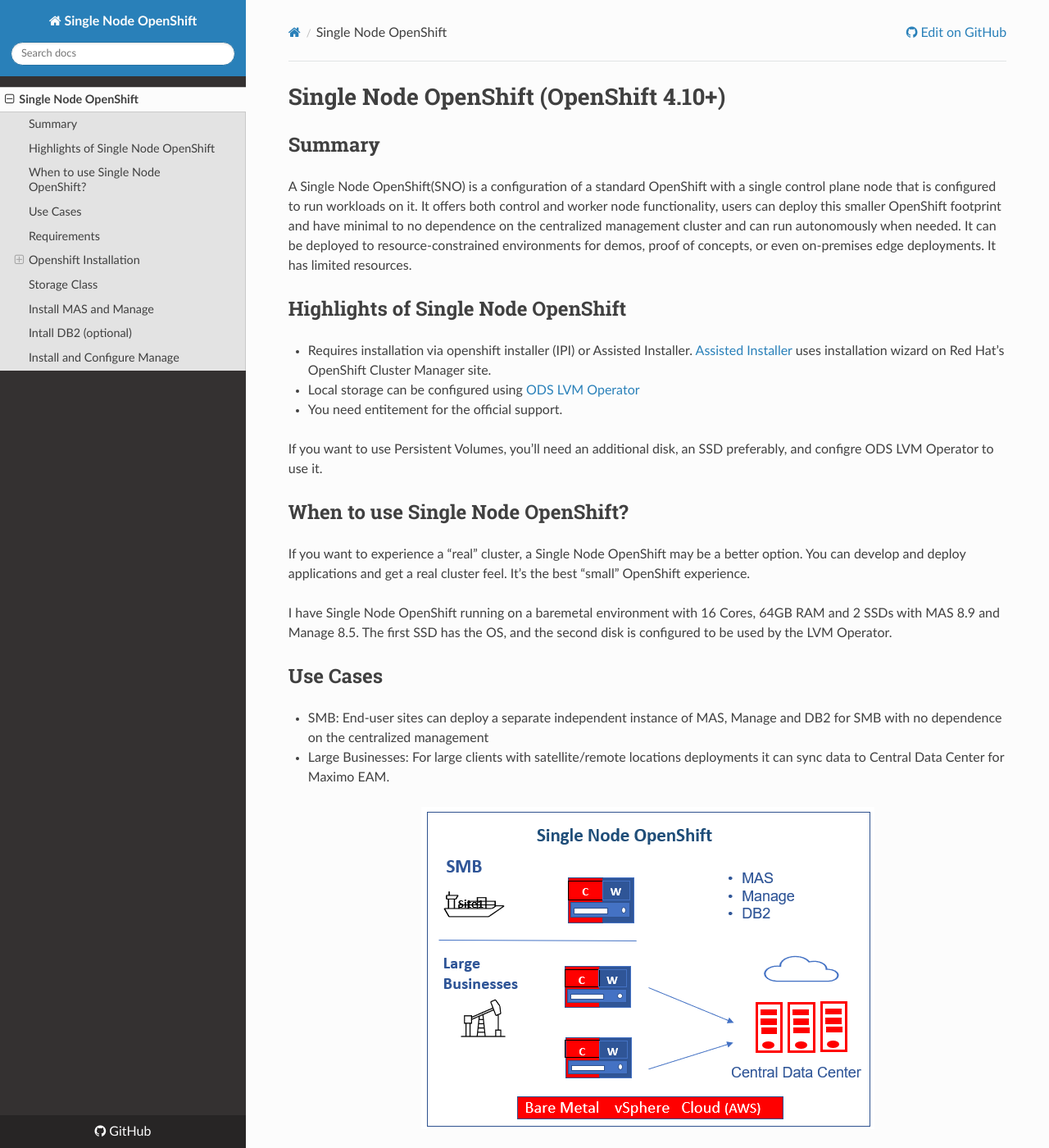
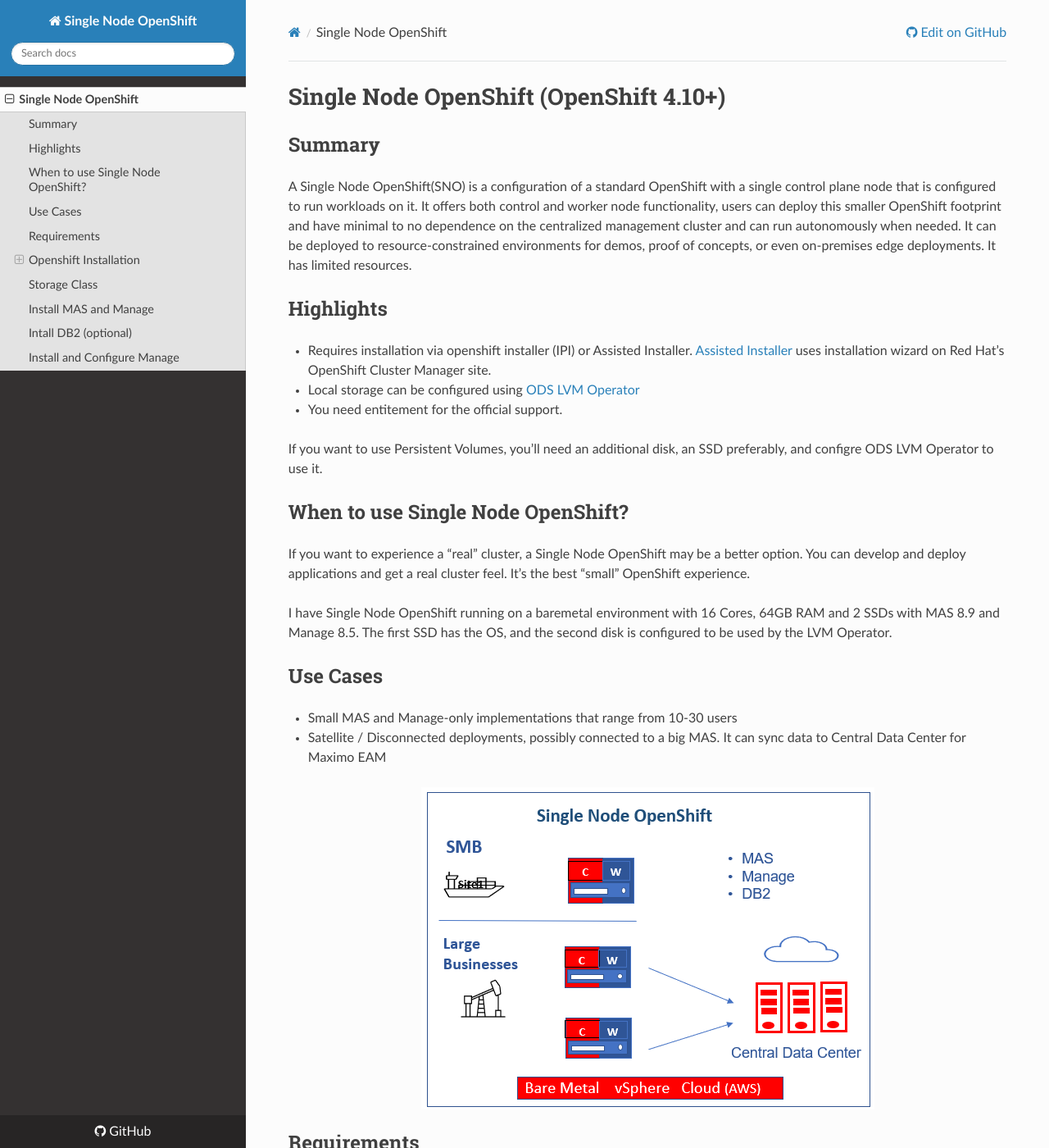
Before and after one commit to ibm-mas-manage/sno, an MkDocs documentation site: the page built from docs/index.md, in a window 1280 px wide and 1400 px high. Shown: the whole window at 82% size. Built offline with MkDocs 1.6.1, drawn with Linux system fonts in a browser that asks for light colours; nearby versions of some CDN libraries.

Commit message:
Update index.md

```diff
--- a/docs/index.md
+++ b/docs/index.md
@@ -4,7 +4,7 @@
 A Single Node OpenShift(SNO) is a configuration of a standard OpenShift with a single control plane node that is configured to run workloads on it. It offers both control and worker node functionality, users can deploy this smaller OpenShift footprint and have minimal to no dependence on the centralized management cluster and can run autonomously when needed. It can be deployed to resource-constrained environments for demos,
  proof of concepts, or even on-premises edge deployments. It has limited resources.
 
-## Highlights of Single Node OpenShift
+## Highlights
 - Requires installation via openshift installer (IPI) or Assisted Installer. [Assisted Installer](https://docs.openshift.com/container-platform/4.10/installing/installing_sno/install-sno-installing-sno.html) uses installation wizard on Red Hat’s OpenShift Cluster Manager site.
 - Local storage can be configured using [ODS LVM Operator](https://github.com/red-hat-storage/lvm-operator)
 - You need entitement for the official support.
@@ -18,8 +18,8 @@
 I have Single Node OpenShift running on a baremetal environment with 16 Cores, 64GB RAM and 2 SSDs with MAS 8.9 and Manage 8.5. The first SSD has the OS, and the second disk is configured to be used by the LVM Operator.
 
 ## Use Cases
-- SMB: End-user sites can deploy a separate independent instance of MAS, Manage and DB2 for SMB with no dependence on the centralized management
-- Large Businesses: For large clients with satellite/remote locations deployments it can sync data to Central Data Center for Maximo EAM.
+- Small MAS and Manage-only implementations that range from 10-30 users
+- Satellite / Disconnected deployments, possibly connected to a big MAS. It can sync data to Central Data Center for Maximo EAM
 
 ![image](images/sno.png)
 
```
